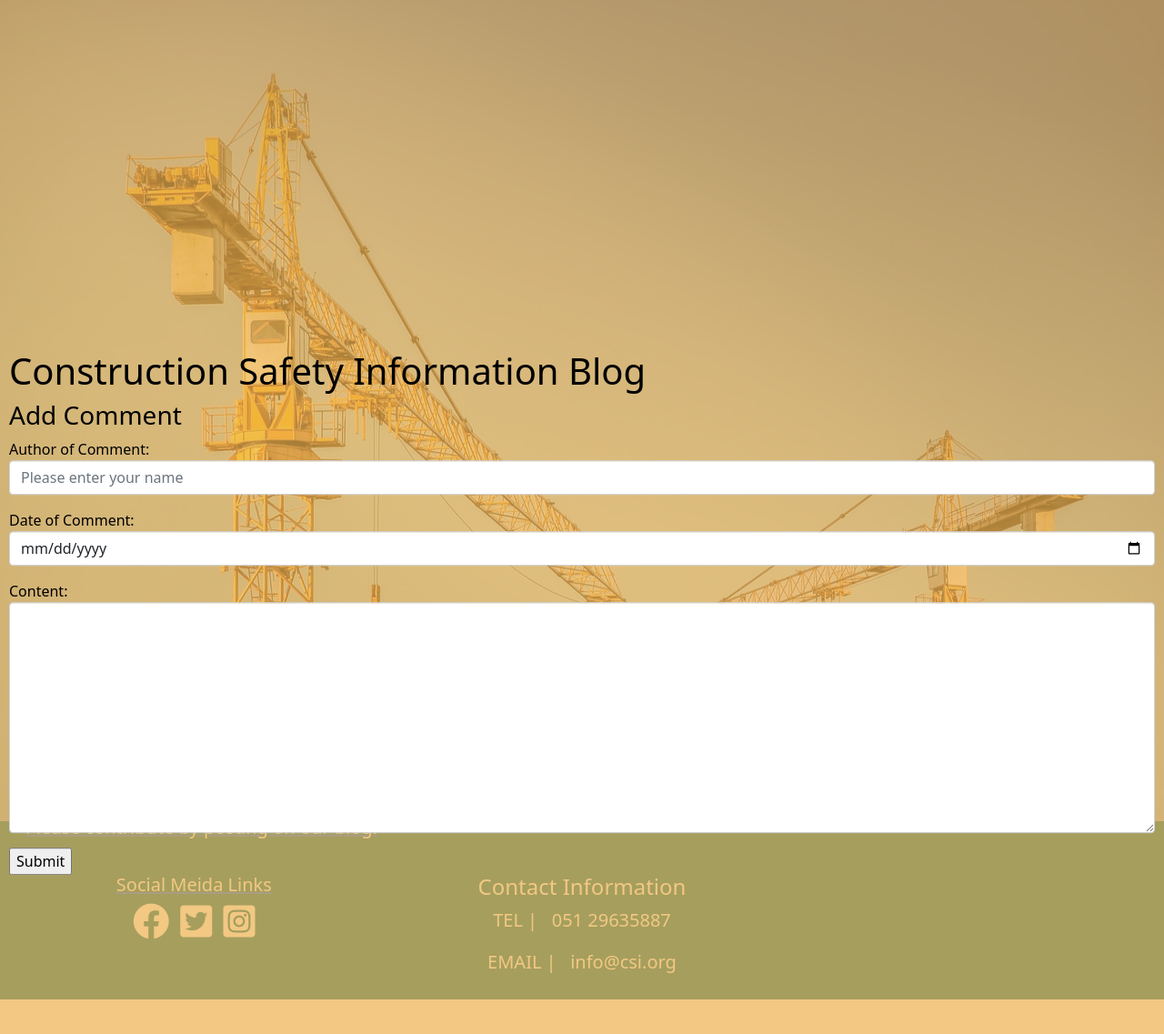
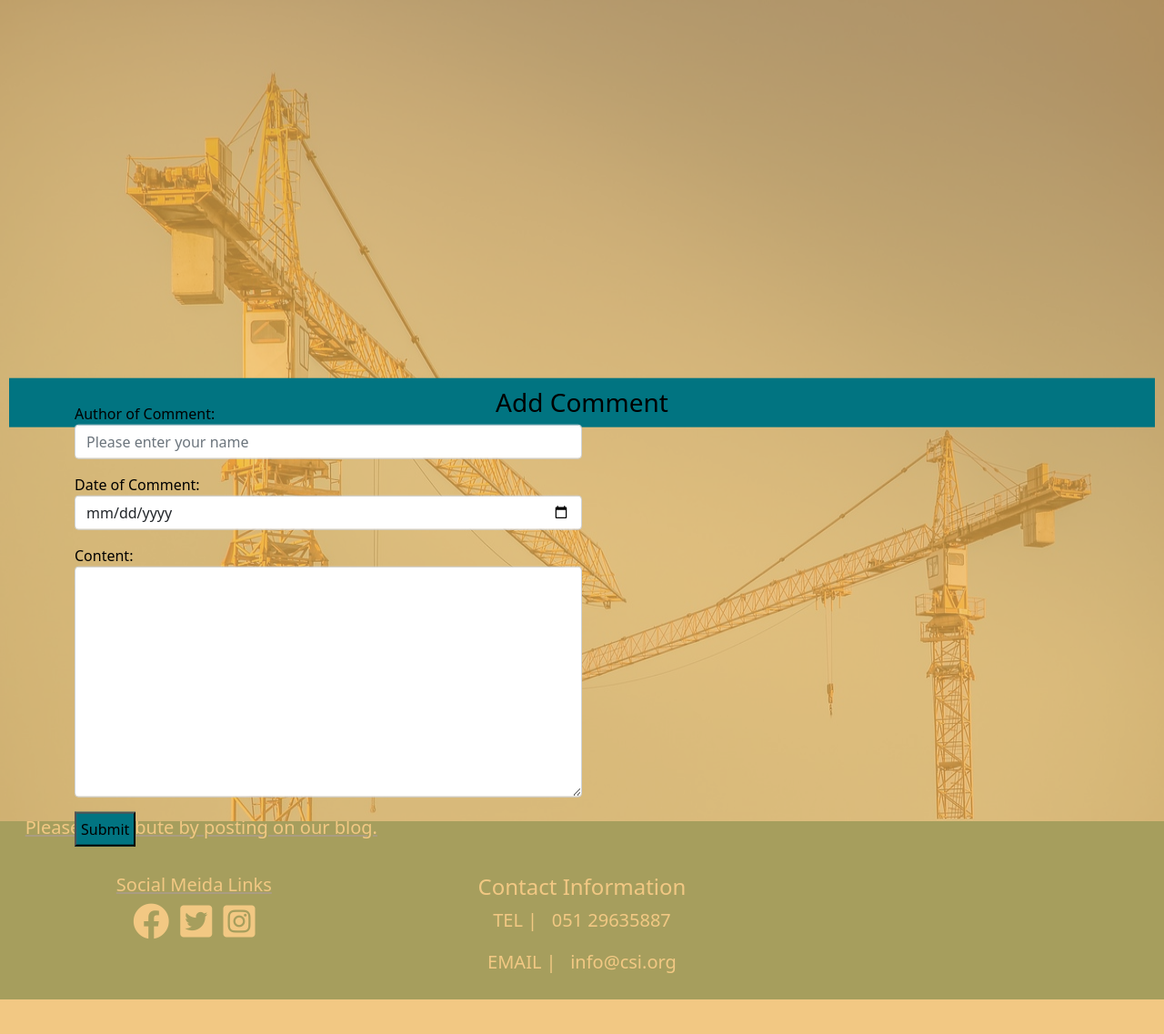
Before and after one commit to NBJIN/CONSTRUCTIONBLOG, a Django app: page /postdetail/1/commentadd/ in a window 1280 px wide. Shown: the part 223-1360 px from the top of the page at 91% size. Run offline with Django 3.2, Linux system fonts and the light colour scheme; some libraries are stand-ins or nearby versions.

Commit message:
Fix form in commentadd and postupdate page
postupdate add bootstrap classes to center form on page and style
submit button.  commentadd add bootstrap classes to center form on
page and style the submit button.  Add pagination code to postread.
Views.py import paginator add class postlistview.

```diff
--- a/csiblog/views.py
+++ b/csiblog/views.py
@@ -18,6 +18,7 @@ from django.views.generic import TemplateView
 from .forms import PostForm, CommentForm, CommentUpdate
 from django.contrib.messages.views import SuccessMessageMixin
 from django.contrib import messages
+from django.core.paginator import Paginator
 
 
 class UserSignup(SuccessMessageMixin, CreateView):
@@ -141,6 +142,12 @@ class PostDetailView(DetailView):
         return context
 
 
+class PostListView(ListView):
+    model = Post
+    template_name = "postread.html"
+    paginate_by = 3
+
+
     # def get(self, reqeust, slug, *args, **kwargs):
     #     queryset = Post.objects.filter(status=1)
     #     post = get_object_or_404(queryset, slug=slug)
--- a/static/css/style.css
+++ b/static/css/style.css
@@ -165,6 +165,8 @@ h1 .signin-heading {
 }
 
 
+
+
 /* postdetail page */
 
 .detailed-title {
--- a/templates/commentadd.html
+++ b/templates/commentadd.html
@@ -2,17 +2,22 @@
 
 {% block content %}
 
-<h1>Construction Safety Information Blog</h1>
-<h3>Add Comment</h3>
+<h3 class="text-center">Add Comment</h3>
+
+<div class="container">
+    <div class="center-form col-md-6" style="margin-top: -40px">
 
 <form method="post">
     {% csrf_token %}
 
     {{ form.as_p }}
 
-    <input type="Submit" value="Submit">
+    <input type="Submit" value="Submit" class="create-submit">
 
 </form>
 <a href="{% url 'postread' %}">
 
+</div>
+</div>
+
 {% endblock %}
--- a/templates/postupdate.html
+++ b/templates/postupdate.html
@@ -6,7 +6,7 @@
   <h3 class="text-center update-title">Update Post</h3>
 
   <div class="container">
-    <div class
+    <div class="center-form col-md-6" style="margin-top: -40px">
 
   {% if user.is_authenticated %}
     {% if user.id == post.contributor.id %}
@@ -17,7 +17,7 @@
     {% csrf_token %}
     {{ form.as_p }}
 
-  <input type="submit" value="Submit" />
+  <input type="submit" value="Submit" class="create-submit"/>
   <a href="{% url 'postread' %}">
     {% endif %}
     {% else %}
@@ -25,6 +25,7 @@
 
  {% endif %}
   </form>
+    </div>
   <br>
 
 
```
Also changed, not shown: templates/postread.html (+27 -0 lines).
